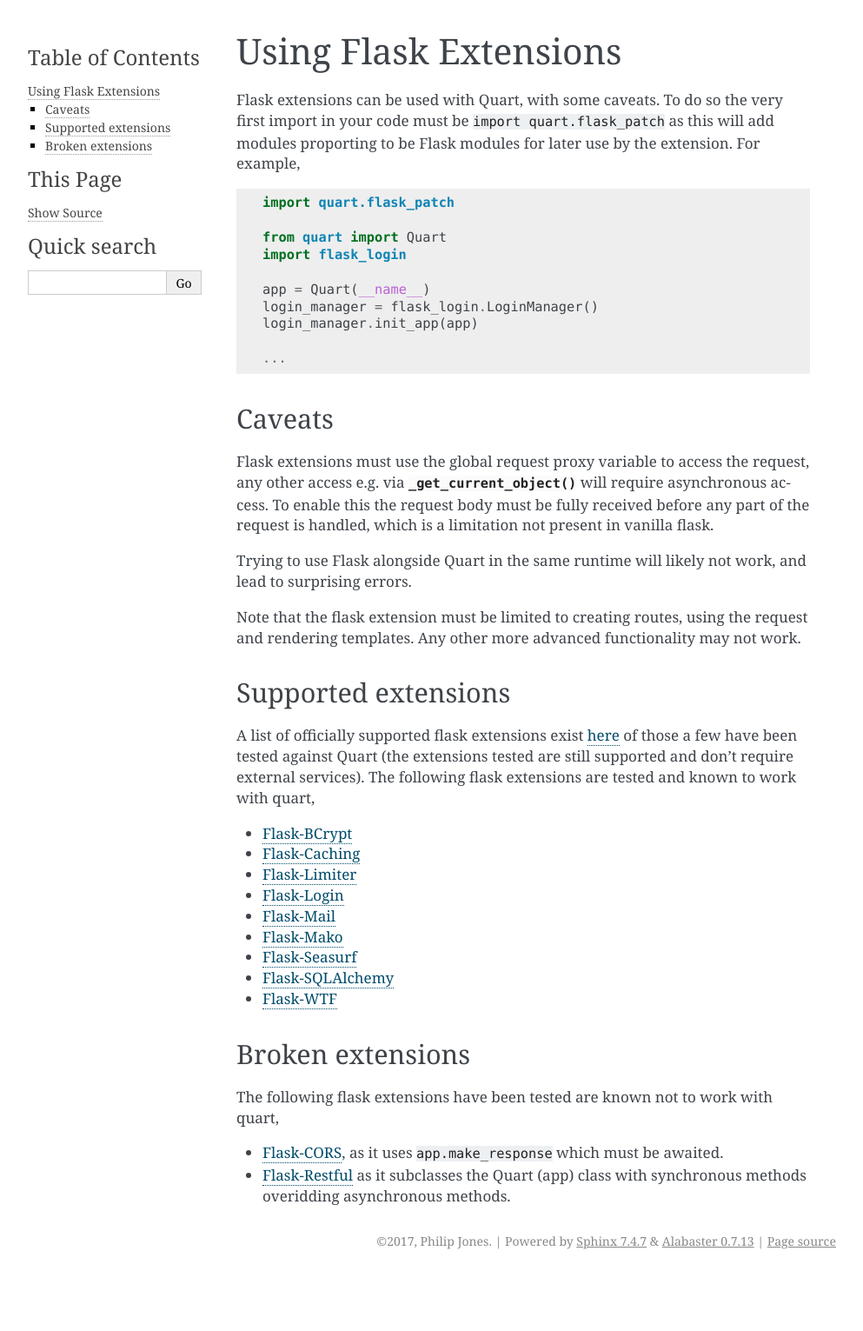
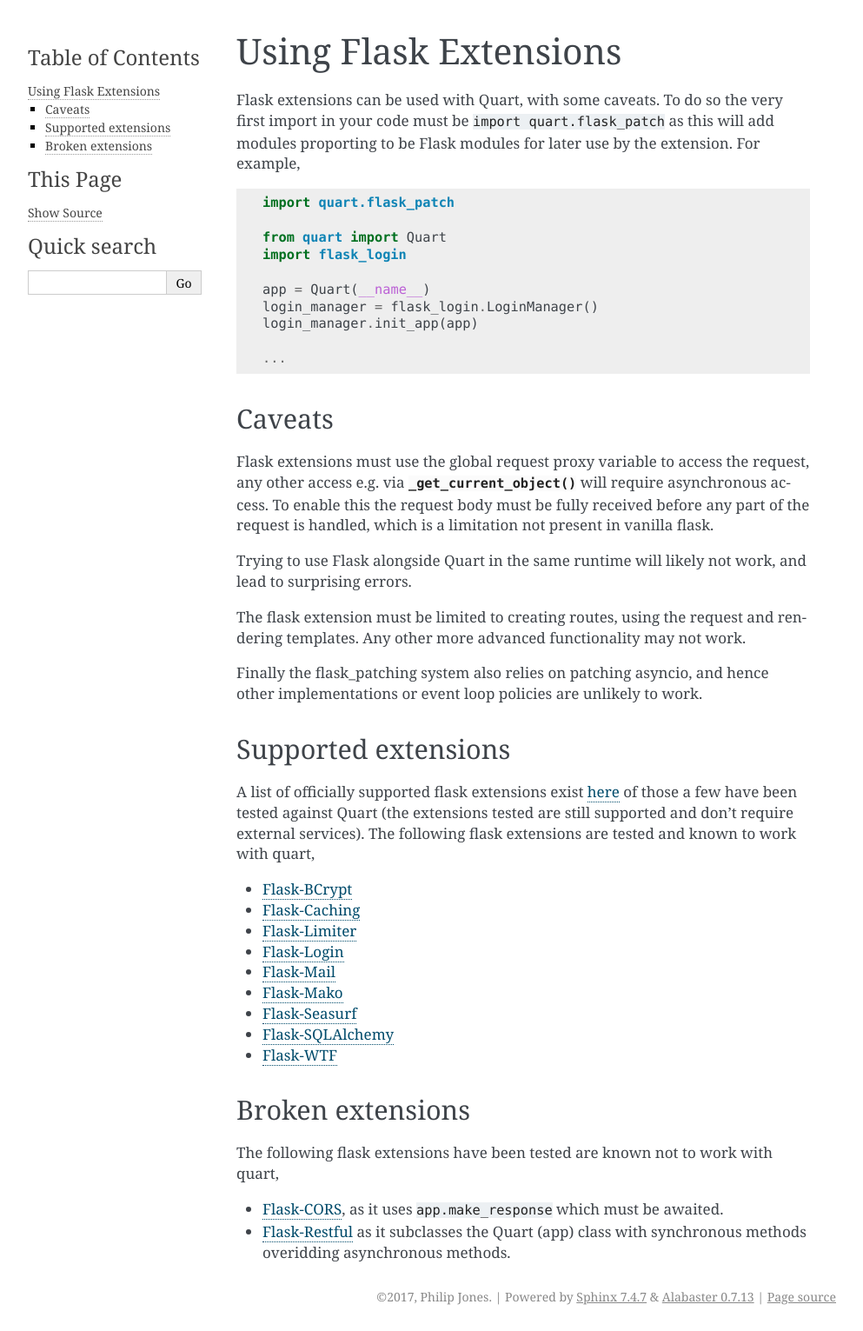
Before and after one commit to pallets/quart, a Sphinx documentation site: the page built from docs/flask_extensions.rst, in a window 1280 px wide. Shown: the whole page at 87% size, without its empty margins (148-1141 px from the left). Built offline with Sphinx 7.4.7, drawn with Linux system fonts in a browser that asks for light colours; pages that are not in the unit, such as notebooks, are missing from menus; before the commit the page ends 1467 px from its top, so only the background shows below that.

Commit message:
Add warning about using flask_patch with different event loop policies
The sync_wait method relies too heavily on the internals of asyncio
for such usage to likely succeed.

```diff
--- a/docs/flask_extensions.rst
+++ b/docs/flask_extensions.rst
@@ -35,10 +35,13 @@
 Trying to use Flask alongside Quart in the same runtime will likely not
 work, and lead to surprising errors.
 
-Note that the flask extension must be limited to creating routes,
-using the request and rendering templates. Any other more advanced
-functionality may not work.
+The flask extension must be limited to creating routes, using the
+request and rendering templates. Any other more advanced functionality
+may not work.
 
+Finally the flask_patching system also relies on patching asyncio, and
+hence other implementations or event loop policies are unlikely to
+work.
 
 Supported extensions
 --------------------
```
